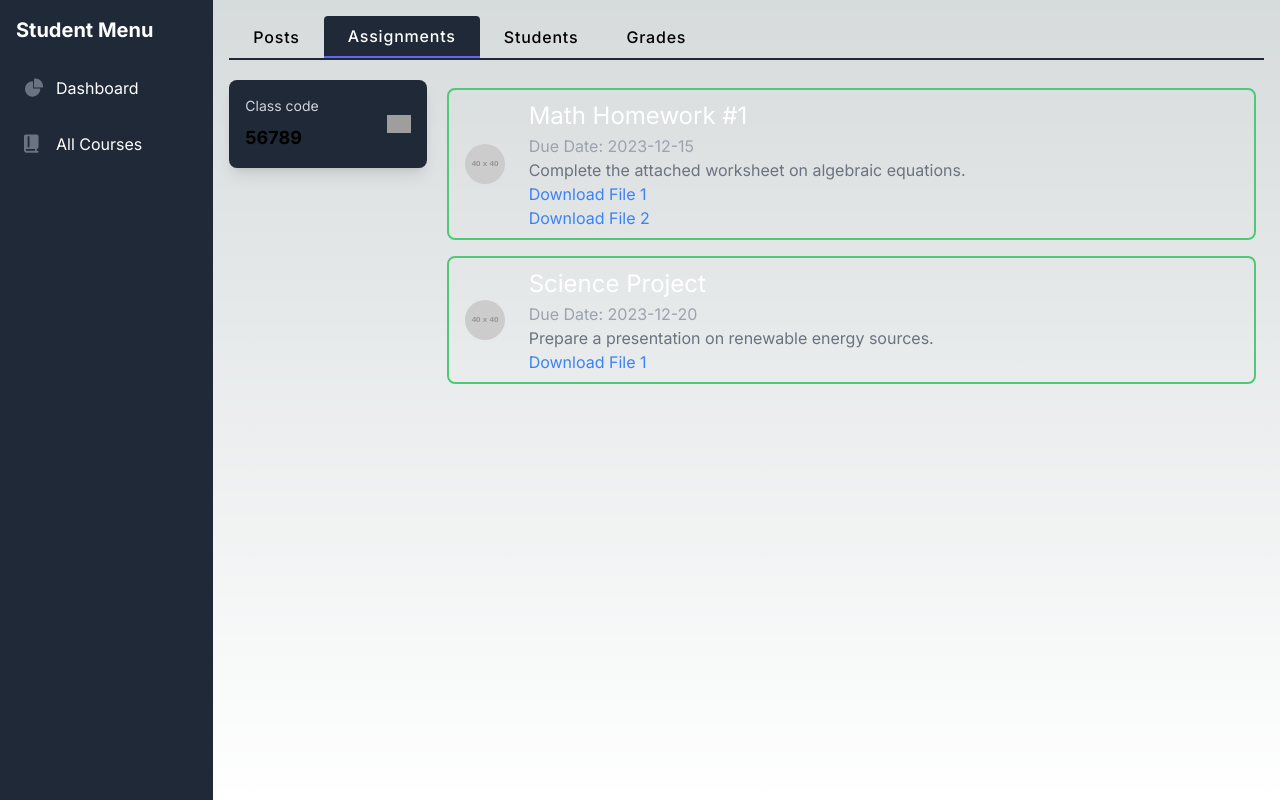
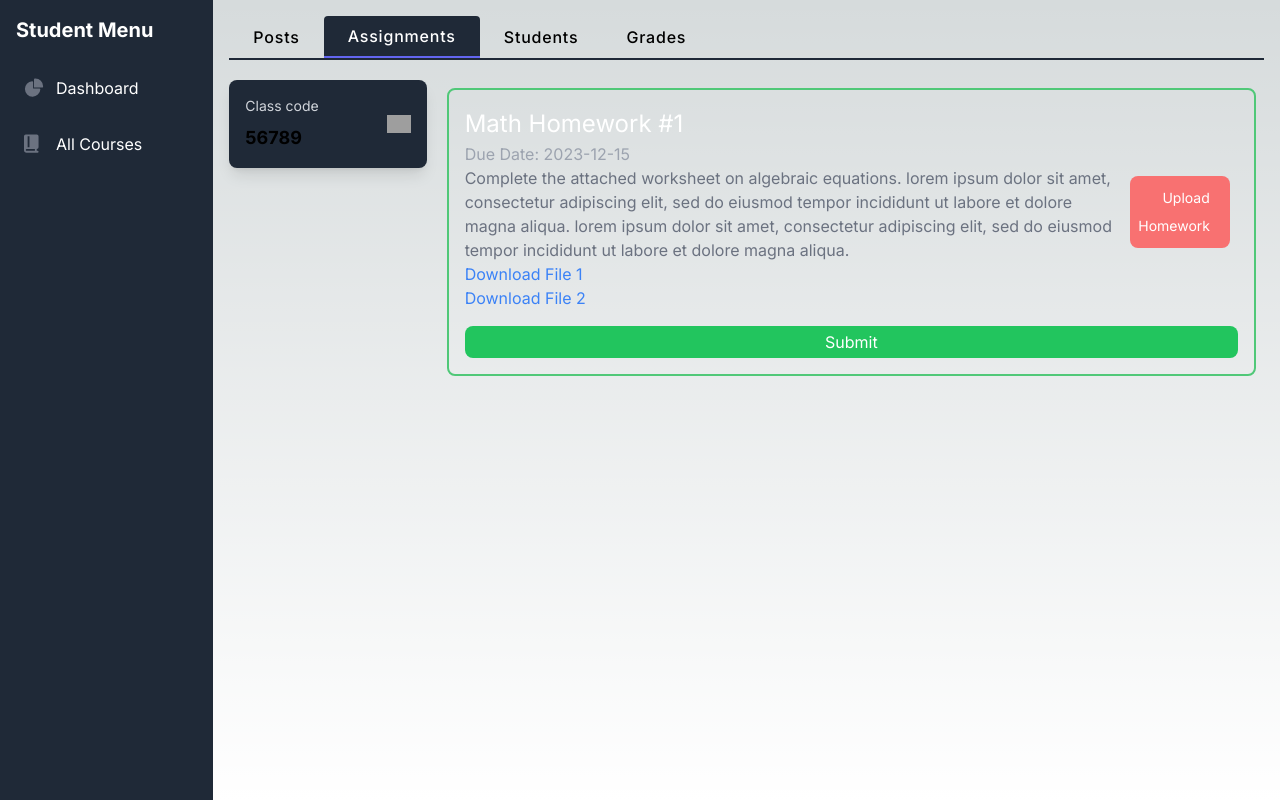
Before and after one commit to thetajwar2003/learning-made-simple-ui, a Next.js app: page /student/56789 in a window 1280 px wide. Both pictures are taken after a click on the button "Assignments". Built offline with nearby package versions, Linux system fonts and the light colour scheme; grey boxes are pictures that could not be loaded.

Commit message:
Implement Assignments Tab

```diff
--- a/package.json
+++ b/package.json
@@ -16,7 +16,8 @@
     "next": "13.5.5",
     "react": "^18",
     "react-dom": "^18",
-    "react-hook-form": "^7.47.0"
+    "react-hook-form": "^7.47.0",
+    "react-hot-toast": "^2.4.1"
   },
   "devDependencies": {
     "@types/node": "^20",
--- a/src/components/CustomCards/AssignmentCard.tsx
+++ b/src/components/CustomCards/AssignmentCard.tsx
@@ -1,5 +1,5 @@
-import React from 'react';
-import UserHero from '../CustomHero/UserHero';
+import React, { useRef, useState } from 'react';
+import toast, { Toaster } from 'react-hot-toast';
 
 interface AssignmentCardProps {
   id: string;
@@ -12,6 +12,7 @@ interface AssignmentCardProps {
     profilePicUrl: string;
   };
   fileUrls?: string[];
+  onUpload?: (files: FileList) => void;
 }
 
 export default function AssignmentCard({
@@ -22,13 +23,40 @@ export default function AssignmentCard({
   postedDate,
   teacher,
   fileUrls = [],
+  onUpload,
 }: AssignmentCardProps) {
+  const fileInputRef = useRef<HTMLInputElement | null>(null);
+  const [isHoveredSubmit, setIsHoveredSubmit] = useState(false);
+  const [isHoveredUpload, setIsHoveredUpload] = useState(false);
+  const [uploadedFileName, setUploadedFileName] = useState<string | null>(null);
+  const notifySuccess = () => toast.success('Homework submitted successfully!');
+  const notifyError = () => toast.error('Homework submission failed!');
+
+  const handleNameChange = () => {
+    if (fileInputRef.current?.files) {
+      const uploadedFiles = fileInputRef.current.files;
+      // Set the uploaded file name
+      setUploadedFileName(uploadedFiles[0]?.name || null);
+    }
+  };
+
+  const handleSubmit = () => {
+    console.log(fileInputRef.current?.files);
+    if (uploadedFileName) {
+      // Check if a file is uploaded before submitting
+      // onUpload(fileInputRef.current.files);
+      notifySuccess();
+    } else {
+      console.log('No files uploaded.');
+      notifyError();
+    }
+  };
+
   return (
     <div className='p-2 w-full' key={id}>
-      <div className='w-full p-2 rounded-lg border-2 border-secondary flex flex-col relative overflow-hidden'>
-        <UserHero assignment={true} profilePicUrl={teacher.profilePicUrl}>
-          {' '}
-          {/* Pass the teacher's profile picture URL */}
+      <Toaster />
+      <div className='w-full p-4 rounded-lg border-2 border-secondary flex flex-col relative overflow-hidden'>
+        <div className='flex items-center justify-between'>
           <div className='flex-grow'>
             <h2 className='text-white title-font text-[1.5rem]'>{title}</h2>
             <h3 className='text-gray-400 text-s'>Due Date: {dueDate}</h3>
@@ -44,7 +72,48 @@ export default function AssignmentCard({
               </a>
             ))}
           </div>
-        </UserHero>
+          <div
+            className={`text-center mt-4 rounded-lg p-2 m-2 bg-red-400 ${
+              isHoveredUpload
+                ? 'bg-green-500 hover:bg-green-600'
+                : 'bg-green-700 hover:bg-green-800'
+            }`}
+          >
+            <input
+              type='file'
+              ref={fileInputRef}
+              className='hidden'
+              onChange={handleNameChange}
+            />
+            <label
+              className={`leading-7 text-sm text-white cursor-pointer  rounded-md px-3 py-1 transition-colors duration-200 ease-in-out`}
+              onMouseEnter={() => setIsHoveredSubmit(true)}
+              onMouseLeave={() => setIsHoveredSubmit(false)}
+            >
+              {uploadedFileName ? uploadedFileName : 'Upload Homework'}
+              <input
+                type='file'
+                ref={fileInputRef}
+                className='hidden'
+                onChange={handleNameChange}
+              />
+            </label>
+          </div>
+        </div>
+        <div className='text-center mt-4'>
+          <button
+            onClick={handleSubmit}
+            onMouseEnter={() => setIsHoveredUpload(true)}
+            onMouseLeave={() => setIsHoveredUpload(false)}
+            className={`w-full ${
+              isHoveredSubmit
+                ? 'bg-green-700 hover:bg-green-800'
+                : 'bg-green-500 hover:bg-green-600'
+            } text-white rounded-lg px-3 py-1 transition-colors duration-200 ease-in-out`}
+          >
+            Submit
+          </button>
+        </div>
       </div>
     </div>
   );
--- a/src/mock/assignment.json
+++ b/src/mock/assignment.json
@@ -3,7 +3,7 @@
     "id": "assignment1",
     "courseID": "COURSE#101",
     "title": "Math Homework #1",
-    "description": "Complete the attached worksheet on algebraic equations.",
+    "description": "Complete the attached worksheet on algebraic equations. lorem ipsum dolor sit amet, consectetur adipiscing elit, sed do eiusmod tempor incididunt ut labore et dolore magna aliqua. lorem ipsum dolor sit amet, consectetur adipiscing elit, sed do eiusmod tempor incididunt ut labore et dolore magna aliqua.",
     "dueDate": "2023-12-15",
     "postedDate": "2023-12-01",
     "teacher": {
@@ -13,19 +13,7 @@
     "fileUrls": [
       "/files/assignments/math_homework_1.pdf",
       "/files/assignments/math_homework_1_instructions.pdf"
-    ]
-  },
-  {
-    "id": "assignment2",
-    "courseID": "COURSE#101",
-    "title": "Science Project",
-    "description": "Prepare a presentation on renewable energy sources.",
-    "dueDate": "2023-12-20",
-    "postedDate": "2023-12-05",
-    "teacher": {
-      "name": "Ms. Johnson",
-      "profilePicUrl": "/images/teachers/msjohnson.jpg"
-    },
-    "fileUrls": ["/files/assignments/science_project_guidelines.pdf"]
+    ],
+    "Completed": ["STU#001"]
   }
 ]
--- a/src/sections/Assignments.tsx
+++ b/src/sections/Assignments.tsx
@@ -10,6 +10,7 @@ interface course {
 }
 
 export default function Assignments({ classCode }: course) {
+  // TODO: Use AWS Amplify to fetch assignments from the database using the classCode
   const data = {
     classCode: classCode,
   };
@@ -23,7 +24,7 @@ export default function Assignments({ classCode }: course) {
 
         <div className='col-span-4 flex flex-col w-full'>
           {assignments.map((item, index) => (
-            <AssignmentCard {...item} key={index} />
+            <AssignmentCard {...item} key={index} /> // Pass the handleUpload function
           ))}
         </div>
       </div>
--- a/src/sections/Posts.tsx
+++ b/src/sections/Posts.tsx
@@ -10,12 +10,13 @@ interface course {
   classCode: string;
 }
 
+// TODO: Use AWS Amplify to fetch posts from the database using the classCode
+
 export default function Posts({ classCode }: course) {
   const data = {
     classCode: classCode,
   };
 
-  console.log(classCode);
   return (
     <>
       <div className='grid grid-cols-5 gap-3'>
```
Also changed, not shown: src/mock/student.json (+7 -37 lines), 1 other file (tests, documents, lock files or other folders).
